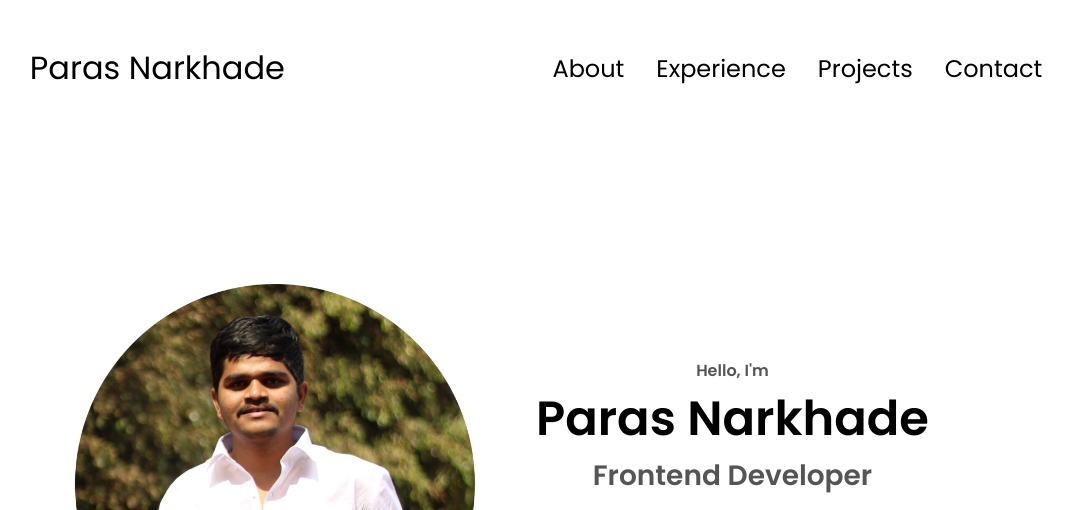
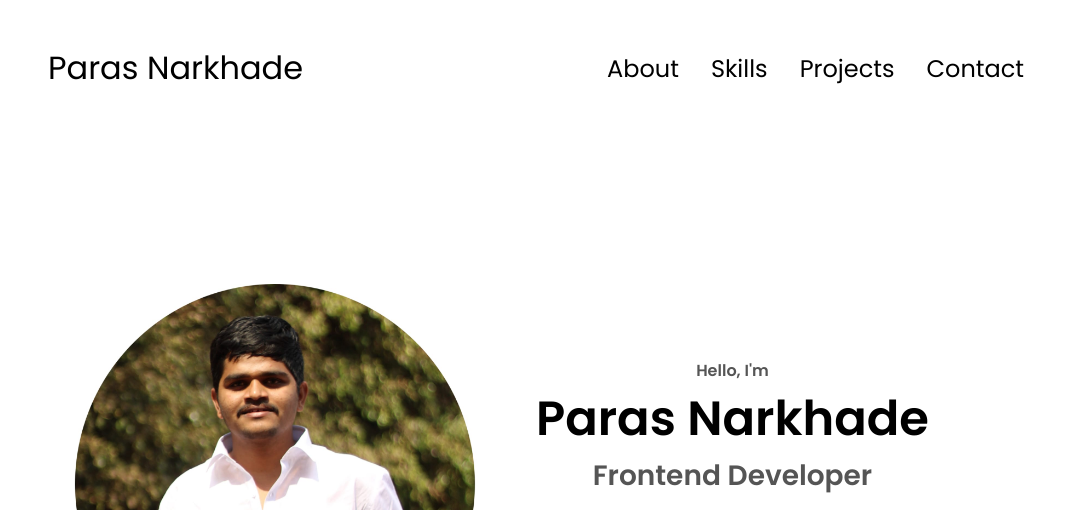
Before and after one commit to Paras-4561/Personal-Portfolio., a website: page index.html in a window 1280 px wide. Shown: the top 510 px of the page, without its empty margins (104-1177 px from the left). Drawn offline with Linux system fonts and the light colour scheme.

Commit message:
Update index.html

```diff
--- a/index.html
+++ b/index.html
@@ -16,7 +16,7 @@
     <div>
       <ul class="nav-links">
         <li><a href="#about">About</a></li>
-        <li><a href="#experience">Experience</a></li>
+        <li><a href="#experience">Skills</a></li>
         <li><a href="#projects">Projects</a></li>
         <li><a href="#contact">Contact</a></li>
       </ul>
@@ -95,7 +95,7 @@
   </section>
   <section id="experience">
     <p class="section__text__p1">Explore My</p>
-    <h1 class="title">Experience</h1>
+    <h1 class="title">Skills</h1>
     <div class="experience-details-container">
       <div class="about-containers">
         <div class="details-container">
@@ -266,7 +266,7 @@
       <div class="nav-links-container">
         <ul class="nav-links">
           <li><a href="#about">About</a></li>
-          <li><a href="#experience">Experience</a></li>
+          <li><a href="#experience">Skills</a></li>
           <li><a href="#projects">Projects</a></li>
           <li><a href="#contact">Contact</a></li>
         </ul>
```
